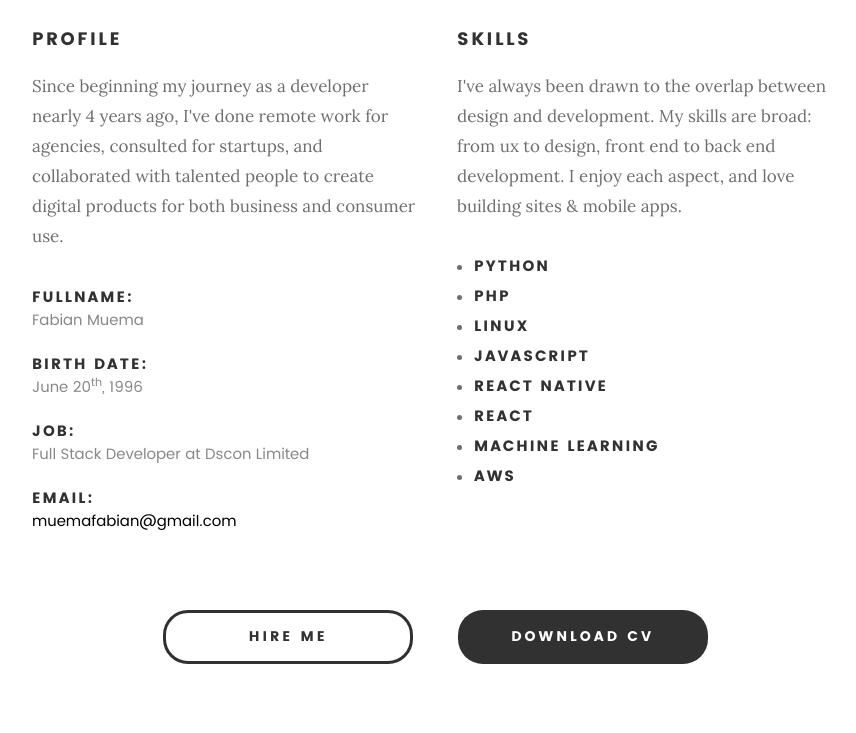
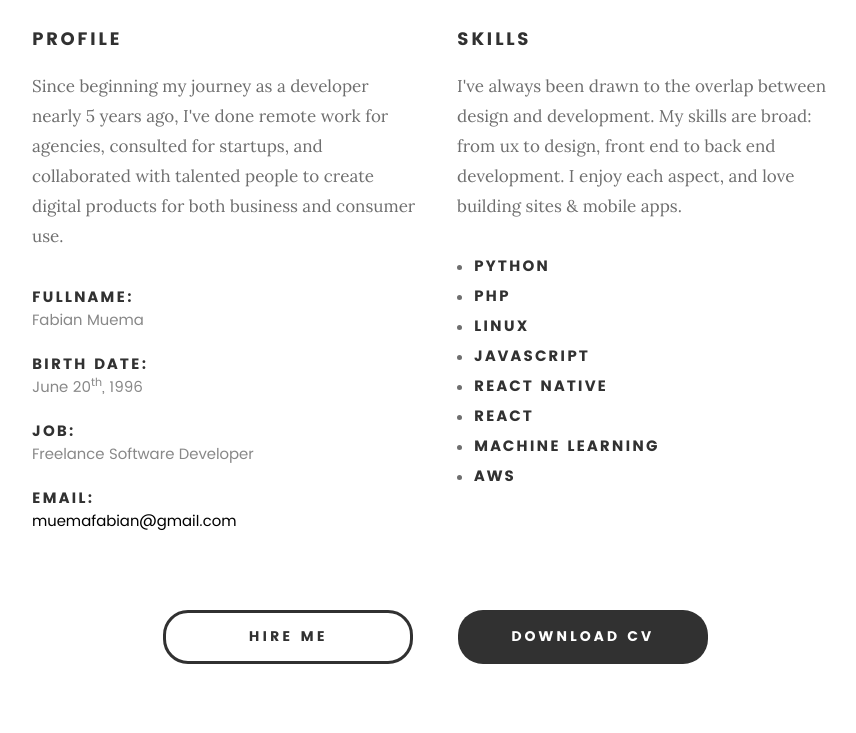
Before and after one commit to fabianmuema/fabianmuema.github.io, a plain HTML site: page index.html in a window 1280 px wide. Shown: the part 1287-2020 px from the top of the page, without its empty margins (203-1059 px from the left). Drawn offline with nearby package versions, Linux system fonts and the light colour scheme.

Commit message:
:tada: add image

```diff
--- a/index.html
+++ b/index.html
@@ -140,7 +140,7 @@
                 <div class="col-six tab-full">
 
                     <h3>Profile</h3>
-                    <p>Since beginning my journey as a developer nearly 4 years ago, I've done remote work for agencies,
+                    <p>Since beginning my journey as a developer nearly 5 years ago, I've done remote work for agencies,
                         consulted for startups, and collaborated with talented people to create digital products for
                         both business and
                         consumer use.</p>
@@ -156,7 +156,7 @@
                         </li>
                         <li>
                             <strong>Job:</strong>
-                            <span>Full Stack Developer at Dscon Limited</span>
+                            <span>Freelance Software Developer</span>
                         </li>
                         <li>
                             <strong>Email:</strong>
```
Also changed, not shown: images/portfolio/app-landing-page.png (added).
